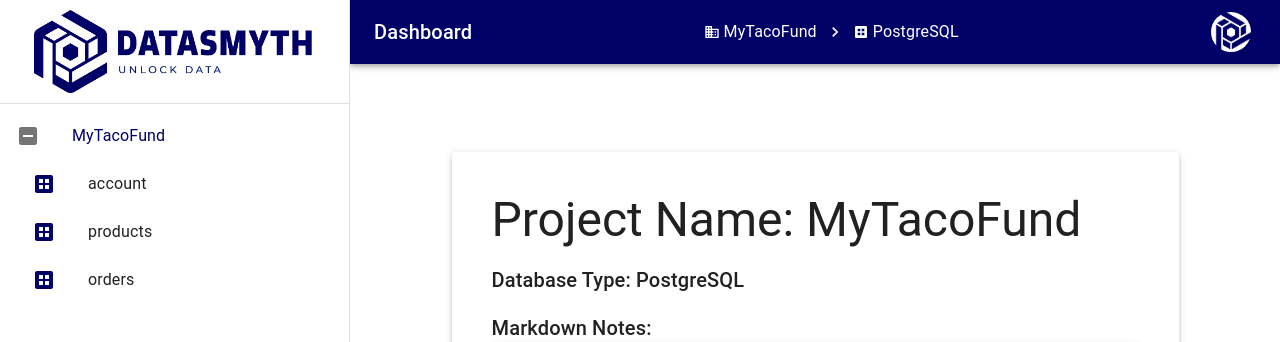
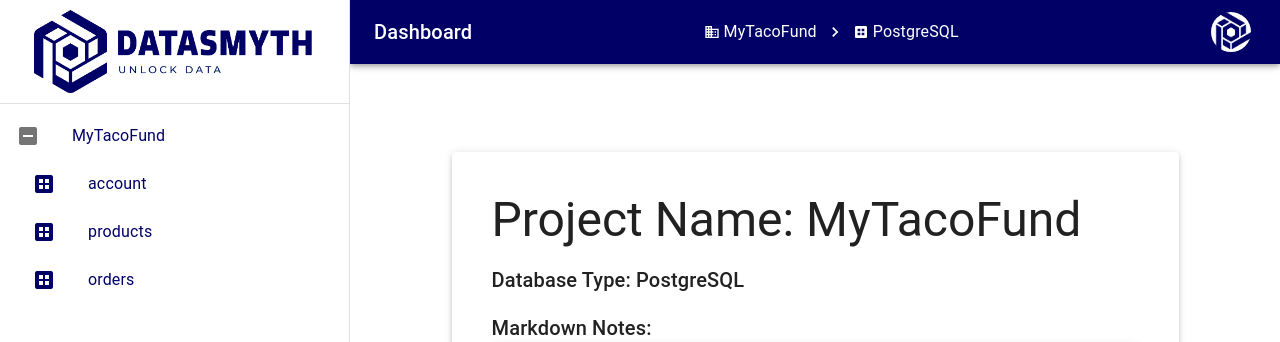
Before and after one commit to carbondigitalus/datasmyth-database-gui, a Next.js app: page / in a window 1280 px wide. Shown: the top 342 px of the page. Built offline with nearby package versions, Linux system fonts and the light colour scheme.

Commit message:
update color

```diff
--- a/src/components/templates/portal.template.tsx
+++ b/src/components/templates/portal.template.tsx
@@ -214,7 +214,7 @@
                       <ListItemIcon sx={{ color: '#000066' }}>
                         <DatasetIcon />
                       </ListItemIcon>
-                      <ListItemText primary={item.name} />
+                      <ListItemText primary={item.name} sx={{ color: '#000066' }} />
                     </ListItemButton>
                   );
                 })}
```
